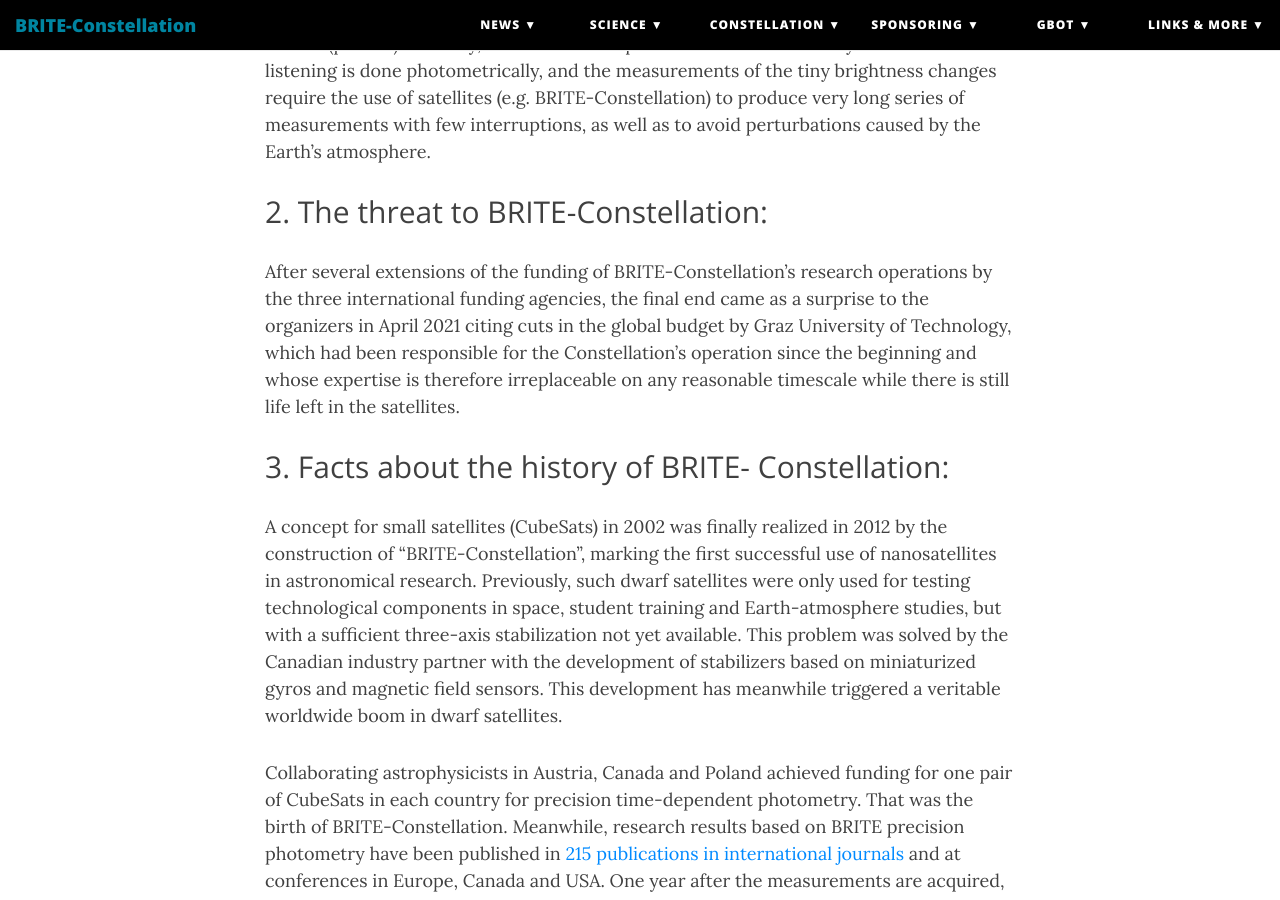
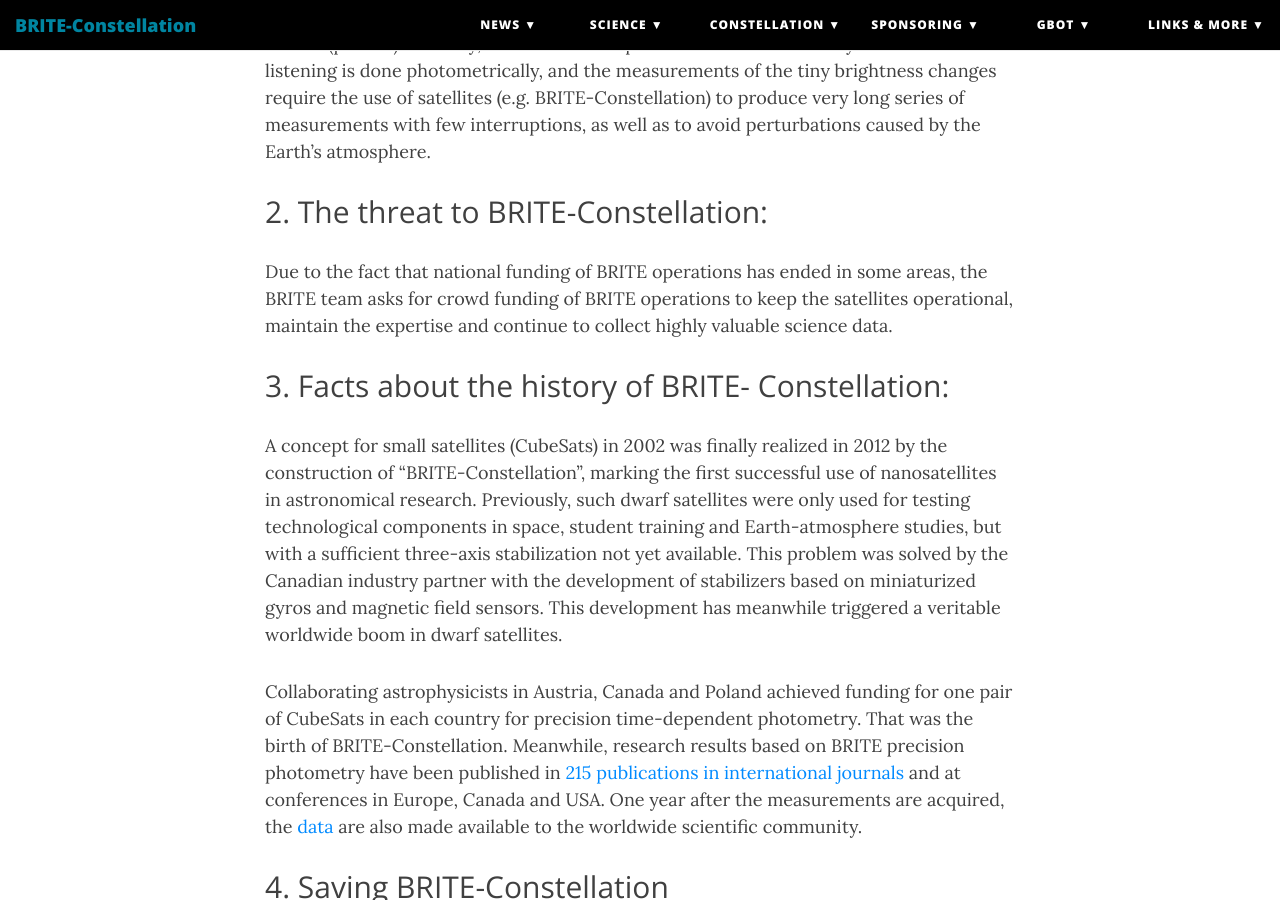
Before and after one commit to StellarAstrophysics-LFU/brite-constellation, a Jekyll site: the page built from sponsoring/call.md, in a window 1280 px wide and 900 px high, scrolled down 1379 px. Built offline with Jekyll 4.4.1, drawn with Linux system fonts in a browser that asks for light colours; nearby versions of some CDN libraries.

Commit message:
Sponsoring text change
Changed text about sponsoring (paragraph 2) for diplomatic reasons

```diff
--- a/sponsoring/call.md
+++ b/sponsoring/call.md
@@ -25,7 +25,7 @@
 Stars are opaque – but their insides are important to understand. This is similar to material testing, especially when it concerns components that must not be disassembled or damaged. A proven method for this is vibration tests, which also works for stars. Stars vibrate (pulsate) naturally, and all that is required is to “listen” carefully to them. The listening is done photometrically, and the measurements of the tiny brightness changes require the use of satellites (e.g. BRITE-Constellation) to produce very long series of measurements with few interruptions, as well as to avoid perturbations caused by the Earth's atmosphere.
 
 ## 2. The threat to BRITE-Constellation:
-After several extensions of the funding of BRITE-Constellation's research operations by the three international funding agencies, the final end came as a surprise to the organizers in April 2021 citing cuts in the global budget by Graz University of Technology, which had been responsible for the Constellation’s operation since the beginning and whose expertise is therefore irreplaceable on any reasonable timescale while there is still life left in the satellites.
+Due to the fact that national funding of BRITE operations has ended in some areas, the BRITE team asks for crowd funding of BRITE operations to keep the satellites operational, maintain the expertise and continue to collect highly valuable science data.
 
 ## 3. Facts about the history of BRITE- Constellation:
 A concept for small satellites (CubeSats) in 2002 was finally realized in 2012 by the construction of "BRITE-Constellation", marking the first successful use of nanosatellites in astronomical research. Previously, such dwarf satellites were only used for testing technological components in space, student training and Earth-atmosphere studies, but with a sufficient three-axis stabilization not yet available. This problem was solved by the Canadian industry partner with the development of stabilizers based on miniaturized gyros and magnetic field sensors. This development has meanwhile triggered a veritable worldwide boom in dwarf satellites.
```
